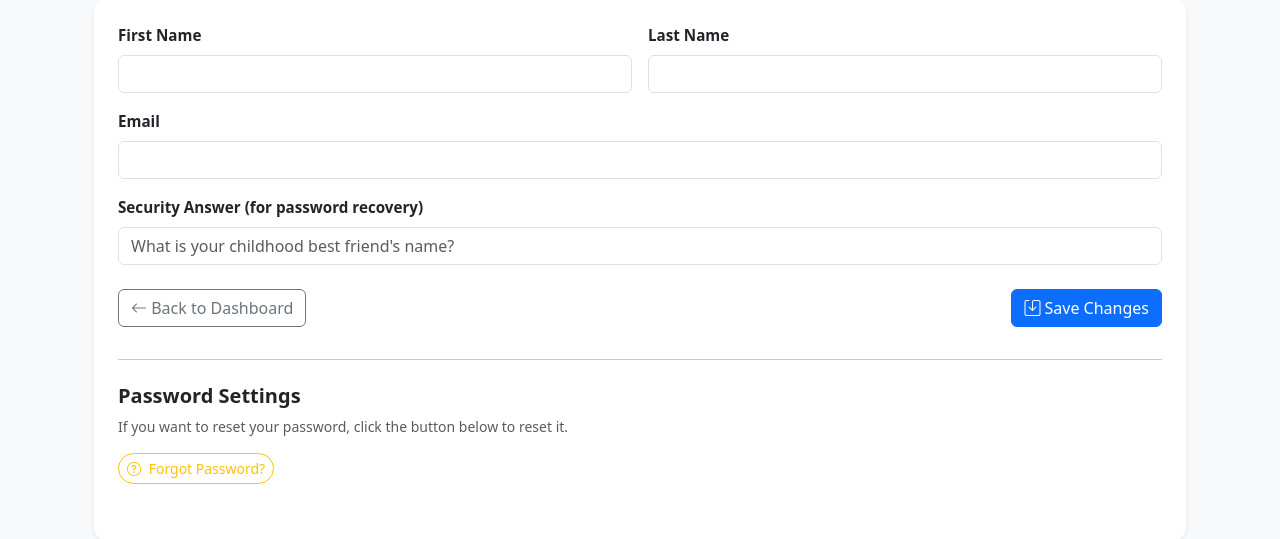
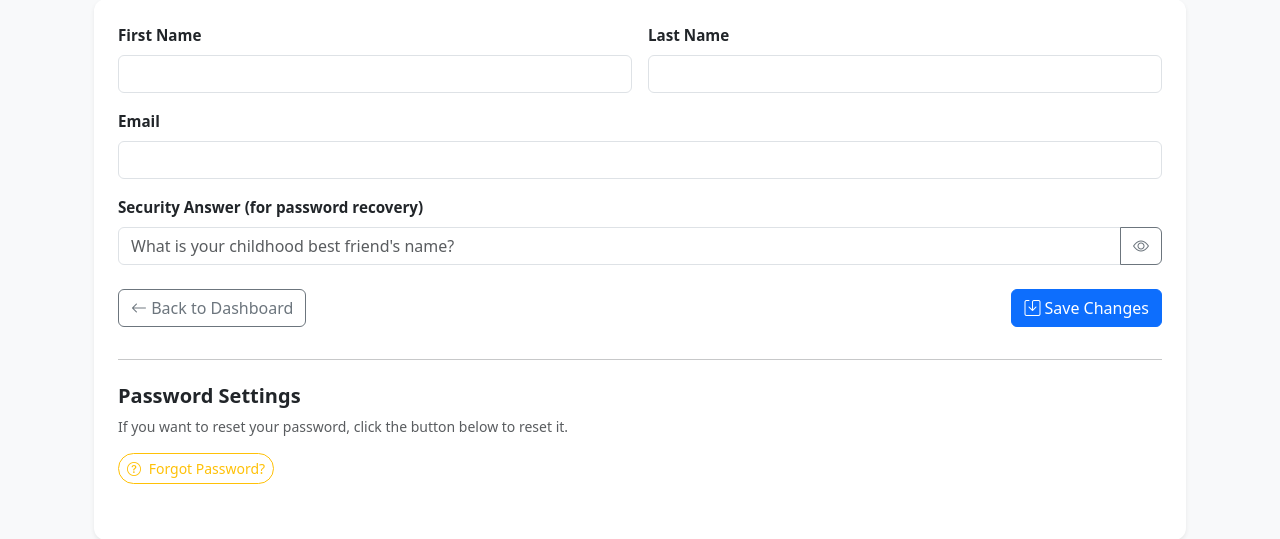
Before and after one commit to joshuamangi/bajeti, a FastAPI app: page /profile in a window 1280 px wide. Shown: the part 181-720 px from the top of the page. Run offline with FastAPI, Linux system fonts and the light colour scheme; parts of the project's set-up code (start-up, migrations or seed data) failed here and were passed over.

Commit message:
Improved the Profile Page options

```diff
--- a/app/templates/profile.html
+++ b/app/templates/profile.html
@@ -32,13 +32,19 @@
                  value="{{ user.email }}" required>
         </div>
 
-        <!-- Security Question -->
-        <div class="mb-4">
+        <!-- Security Question with toggle -->
+        <div class="mb-4 position-relative">
           <label for="security_answer" class="form-label fw-semibold">
             Security Answer (for password recovery)
           </label>
-          <input type="text" class="form-control" id="security_answer" name="security_answer"
-                 value="{{ user.security_answer or '' }}" placeholder="What is your childhood best friend's name?">
+          <div class="input-group">
+            <input type="password" class="form-control" id="security_answer" name="security_answer"
+                  value="{{ user.security_answer or '' }}"
+                  placeholder="What is your childhood best friend's name?">
+            <button type="button" class="btn btn-outline-secondary" id="toggleSecurityAnswer">
+              <i class="bi bi-eye"></i>
+            </button>
+          </div>
         </div>
         <!-- Action Buttons -->
         <div class="d-flex justify-content-between align-items-center flex-wrap">
@@ -101,6 +107,17 @@ document.addEventListener("DOMContentLoaded", function () {
     }
   });
 });
+document.getElementById("toggleSecurityAnswer").addEventListener("click", function() {
+  const input = document.getElementById("security_answer");
+  const icon = this.querySelector("i");
+  if (input.type === "password") {
+    input.type = "text";
+    icon.classList.replace("bi-eye", "bi-eye-slash");
+  } else {
+    input.type = "password";
+    icon.classList.replace("bi-eye-slash", "bi-eye");
+  }
+});
 </script>
 
 {% endblock %}
```
